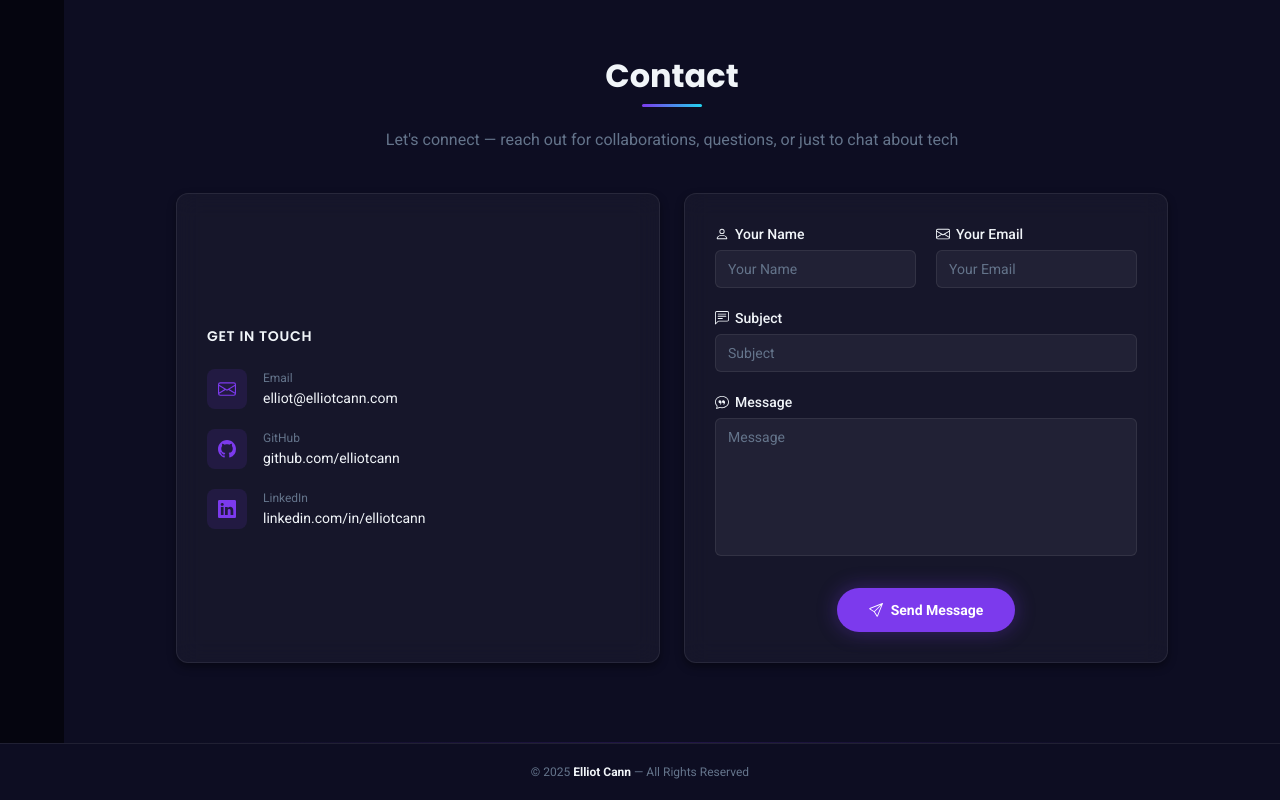
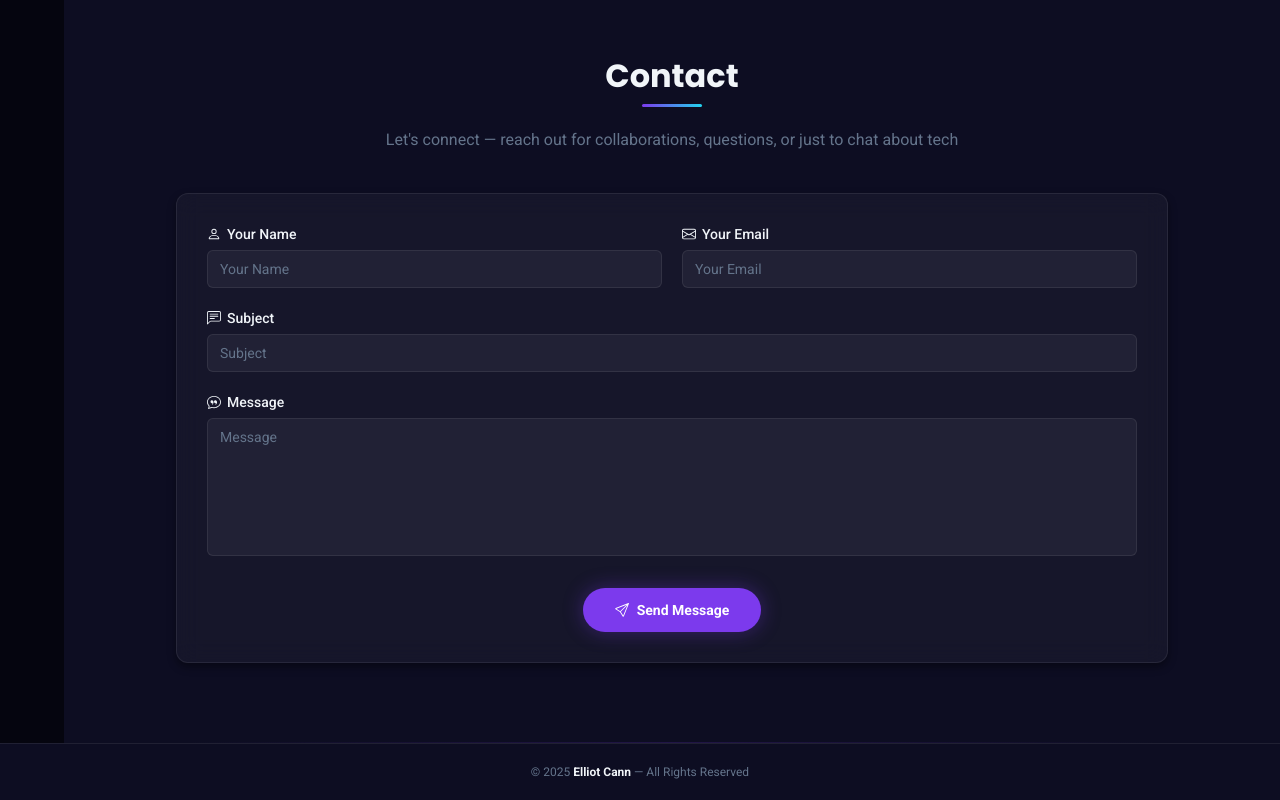
Before and after one commit to elliotcann/portfolio-webiste, a Next.js app: page / in a window 1280 px wide. Shown: the part 5050-5850 px from the top of the page. Built offline with nearby package versions, Linux system fonts and the light colour scheme; no server answers.

Commit message:
Remove social contact links section from Contact component

```diff
--- a/app/components/sections/Contact.tsx
+++ b/app/components/sections/Contact.tsx
@@ -37,33 +37,6 @@ export default function Contact() {
           />
         </AnimatedSection>
 
-        <div className="grid grid-cols-1 md:grid-cols-2 gap-6 mt-6">
-          {/* Social / contact links */}
-          <AnimatedSection animation="fade-up" delay={0.1}>
-            <div className="card-item h-full flex flex-col justify-center gap-5">
-              <h3 className="text-sm font-semibold text-[var(--color-text-heading)] uppercase tracking-wider mb-1">
-                Get in touch
-              </h3>
-              {contactLinks.map(({ Icon, label, value, href, external }) => (
-                <a
-                  key={label}
-                  href={href}
-                  {...(external ? { target: "_blank", rel: "noopener noreferrer" } : {})}
-                  className="flex items-center gap-4 group"
-                >
-                  <div className="flex items-center justify-center w-10 h-10 rounded-lg bg-[var(--color-primary-light)] text-[var(--color-primary)] shrink-0 transition-colors duration-200 group-hover:bg-[var(--color-primary)] group-hover:text-white">
-                    <Icon size={18} />
-                  </div>
-                  <div>
-                    <p className="text-xs text-[var(--color-text-light)] mb-0.5">{label}</p>
-                    <p className="text-sm text-[var(--color-text-heading)] group-hover:text-[var(--color-primary)] transition-colors duration-200">
-                      {value}
-                    </p>
-                  </div>
-                </a>
-              ))}
-            </div>
-          </AnimatedSection>
 
           {/* Contact form */}
           <AnimatedSection animation="fade-up" delay={0.2}>
@@ -72,7 +45,6 @@ export default function Contact() {
             </div>
           </AnimatedSection>
         </div>
-      </div>
     </section>
   );
 }
```
